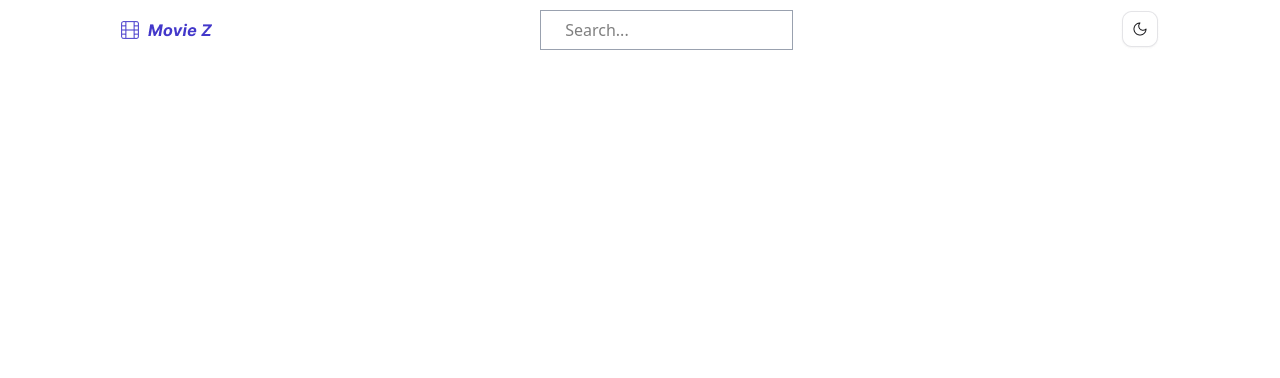
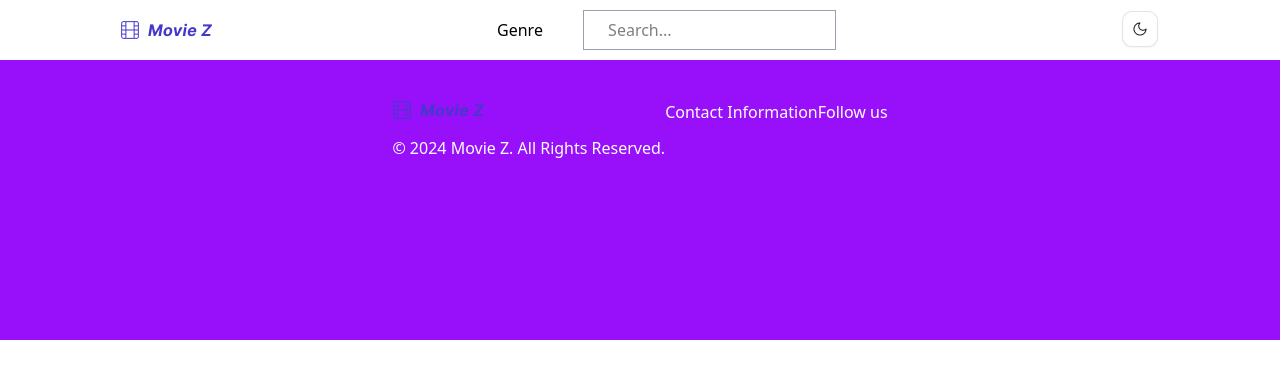
Before and after one commit to KaNG6911/movie-App, a Next.js app in the folder movie/: page / in a window 1280 px wide. Shown: the top 378 px of the page. Built offline with nearby package versions, Linux system fonts and the light colour scheme.

Commit message:
mskdmskd

```diff
--- a/movie/package.json
+++ b/movie/package.json
@@ -9,8 +9,8 @@
   },
   "dependencies": {
     "next": "16.1.0",
-    "react": "19.2.3",
-    "react-dom": "19.2.3"
+    "react": "^19.2.3",
+    "react-dom": "^19.2.3"
   },
   "devDependencies": {
     "@tailwindcss/postcss": "^4",
--- /dev/null
+++ b/movie/src/app/components/Footer.tsx
@@ -0,0 +1,18 @@
+export const Footer = () => {
+  return (
+    <div className="flex bg-purple-600 w-dvw h-70 justify-center items-center text-white">
+      <div className="flex w-[1280] h-50 justify-between">
+        <div className="flex flex-col gap-4">
+          <button className="logo">
+            <img className="" src="Logo.png" alt="" />
+          </button>
+          © 2024 Movie Z. All Rights Reserved.
+        </div>
+        <div className="flex">
+          <div>Contact Information</div>
+          <div>Follow us</div>
+        </div>
+      </div>
+    </div>
+  )
+}
--- a/movie/src/app/components/Header.tsx
+++ b/movie/src/app/components/Header.tsx
@@ -5,11 +5,18 @@ export const Header = () => {
         <button>
           <img src="Logo.png" alt="" />
         </button>
-        <input className="flex pl-5 border-gray-400 border rounded-[10]" type="search" placeholder=" Search... " />
+        <div className="flex flex-row gap-10">
+          <button>Genre </button>
+          <input
+            className="flex pl-5 border-gray-400 border rounded-[10]"
+            type="search"
+            placeholder=" Search... "
+          />
+        </div>
         <button>
           <img src="darkTheme.png" alt="" />
         </button>
       </div>
     </div>
-  );
-};
+  )
+}
--- a/movie/src/app/globals.css
+++ b/movie/src/app/globals.css
@@ -1,4 +1,4 @@
-@import "tailwindcss";
+@import 'tailwindcss';
 
 /* :root {
   --background: #ffffff;
@@ -28,3 +28,7 @@ body {
   width: 100vw;
   height: 100vh;
 }
+
+.logo {
+  color: white;
+}
--- a/movie/src/app/page.tsx
+++ b/movie/src/app/page.tsx
@@ -1,11 +1,11 @@
-import { Header } from "./components/Header";
-
-
+import { Footer } from './components/Footer'
+import { Header } from './components/Header'
 
 export default function Home() {
   return (
     <div>
       <Header />
+      <Footer />
     </div>
-  );
+  )
 }
```
Also changed, not shown: 1 other file (tests, documents, lock files or other folders).
